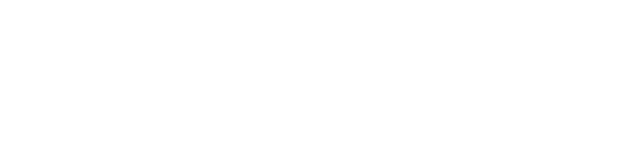
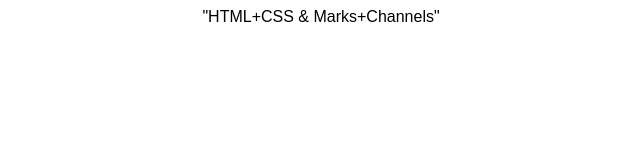
Before and after one commit to DS4200-S22/hw-03-clayton-n-kai, a plain HTML site: page index.html in a window 1280 px wide. Shown: the whole page, without its empty margins (319-959 px from the left). Drawn offline with Linux system fonts and the light colour scheme.

Commit message:
added style sheet and headers

```diff
--- a/index.html
+++ b/index.html
@@ -1,14 +1,12 @@
 <!DOCTYPE html>
 <html>
+  <head>
+    <link rel="stylesheet" href="styles.css" />
+    <meta charset="utf-8" />
+    <title>"hw-03"</title>
+  </head>
 
-<head>
-    <meta charset=utf-8/>
-</head>
+  <header>"HTML+CSS & Marks+Channels"</header>
 
-
-<body>
-
-
-</body>
-
+  <body></body>
 </html>
--- /dev/null
+++ b/styles.css
@@ -0,0 +1,7 @@
+* {
+  font-family: Arial;
+}
+
+header {
+  text-align: center;
+}
```
